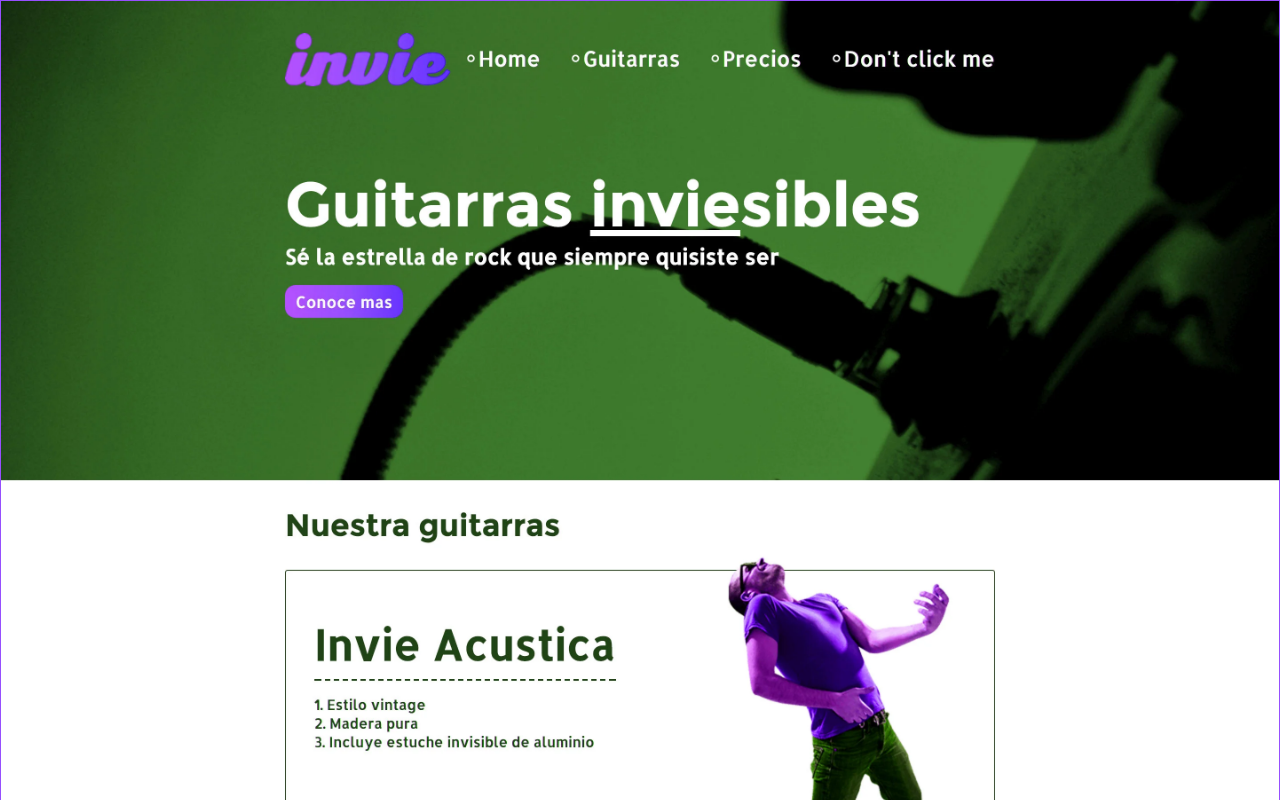
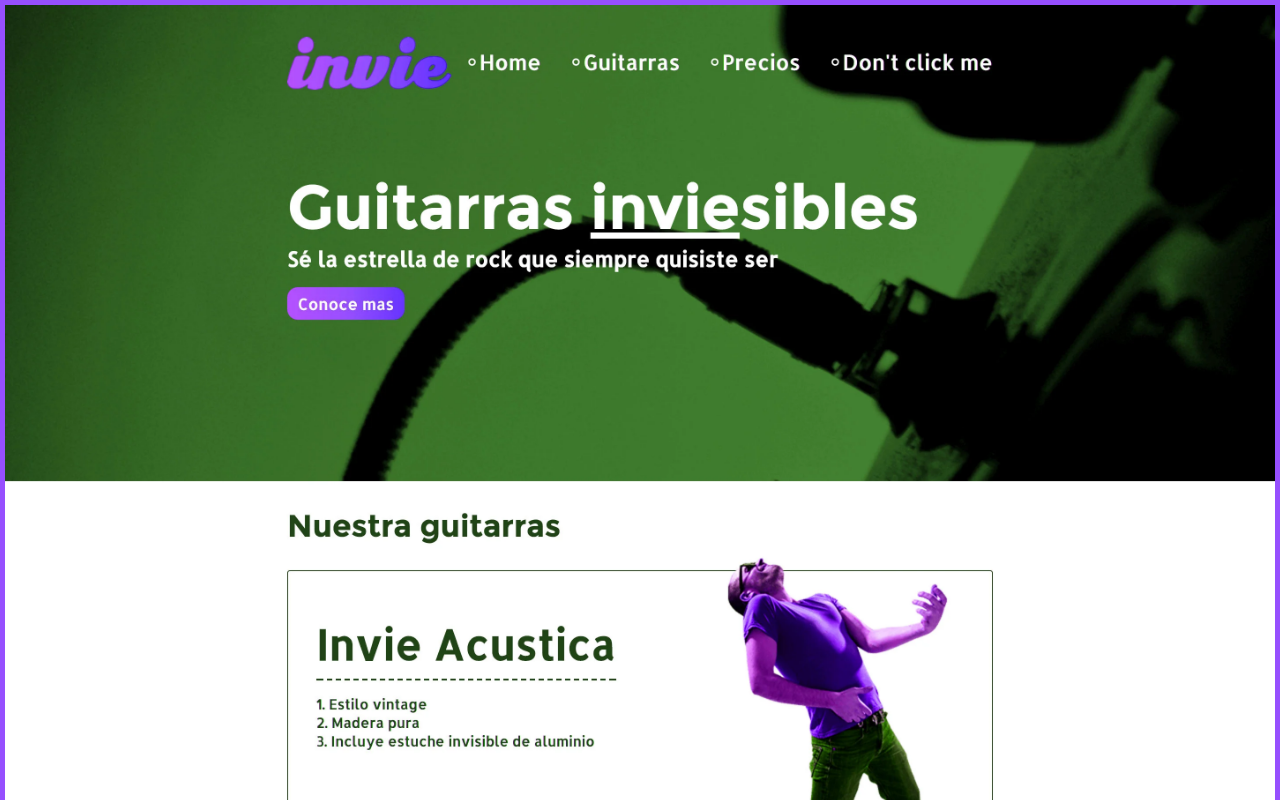
Before and after one commit to DaruinHerrera/invit-github, a plain HTML site: page index.html in a window 1280 px wide. Shown: the top 800 px of the page. Drawn offline with Linux system fonts and the light colour scheme.

Commit message:
Update index.html

```diff
--- a/index.html
+++ b/index.html
@@ -4,7 +4,7 @@
 	<style media="screen">
 		body{
 			margin:0;
-			border: 1px solid #964ffe;
+			border: 5px solid #964ffe;
 		}
 		img{
 			max-width: 100%;
```
